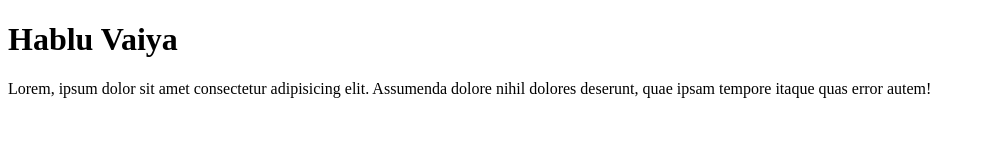
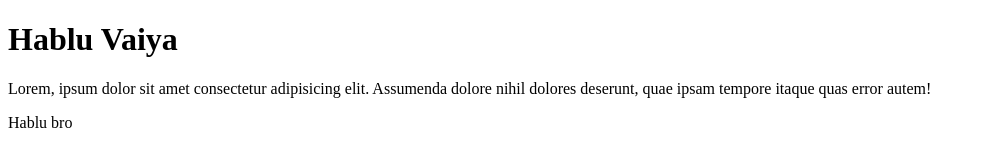
Before and after one commit to lima219/first-projects, a plain HTML site: page index.html in a window 1280 px wide. Shown: the whole page, without its empty margins (0-985 px from the left). Drawn offline with Linux system fonts and the light colour scheme.

Commit message:
Update index.html

```diff
--- a/index.html
+++ b/index.html
@@ -8,5 +8,6 @@
 <body>
     <h1>Hablu Vaiya</h1>
     <p>Lorem, ipsum dolor sit amet consectetur adipisicing elit. Assumenda dolore nihil dolores deserunt, quae ipsam tempore itaque quas error autem!</p>
+    <p>Hablu bro</p>
 </body>
 </html>
```
